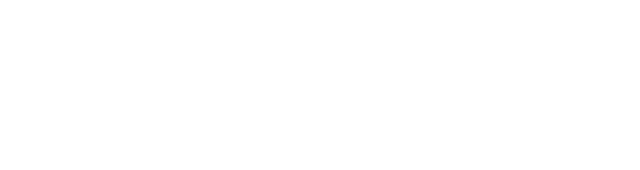
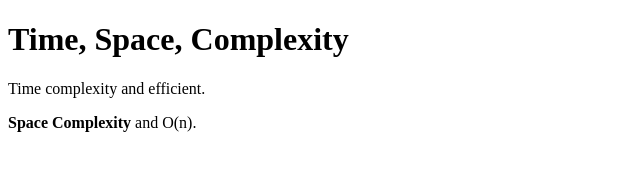
Before and after one commit to acciojob/time-and-space-complexity-Yashtyagi1504, a website: page main.html in a window 1280 px wide. Shown: the whole page, without its empty margins (0-640 px from the left). Drawn offline with Linux system fonts and the light colour scheme.

Commit message:
created a submission

```diff
--- a/main.html
+++ b/main.html
@@ -8,6 +8,9 @@
 
 <body>
 	<!-- the entire body must be written by student -->
+	<h1>Time, Space, Complexity</h1>
+	<p>Time complexity and efficient.</p>
+	<p><b>Space Complexity</b> and O(n).</p>
     <script type="text/javascript" src="./script.js">
 </script>
 
```
